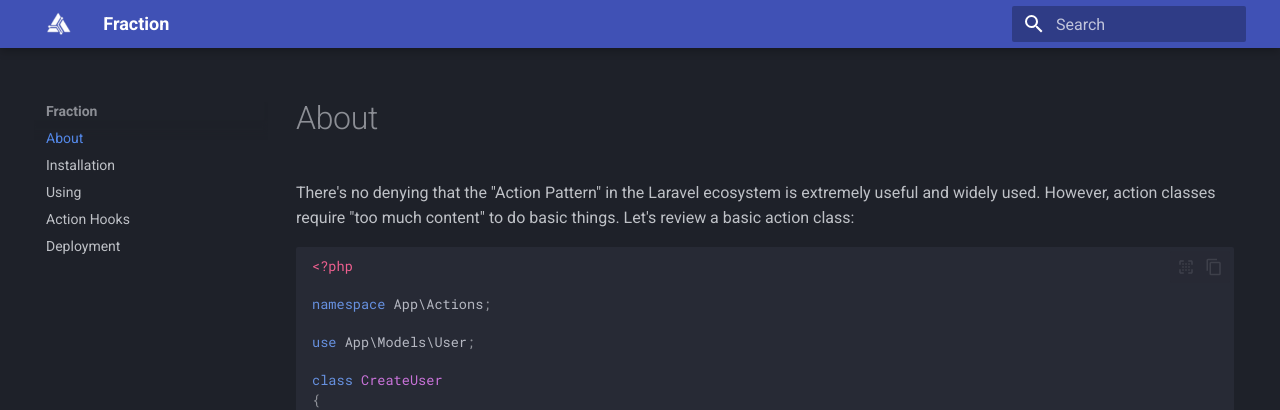
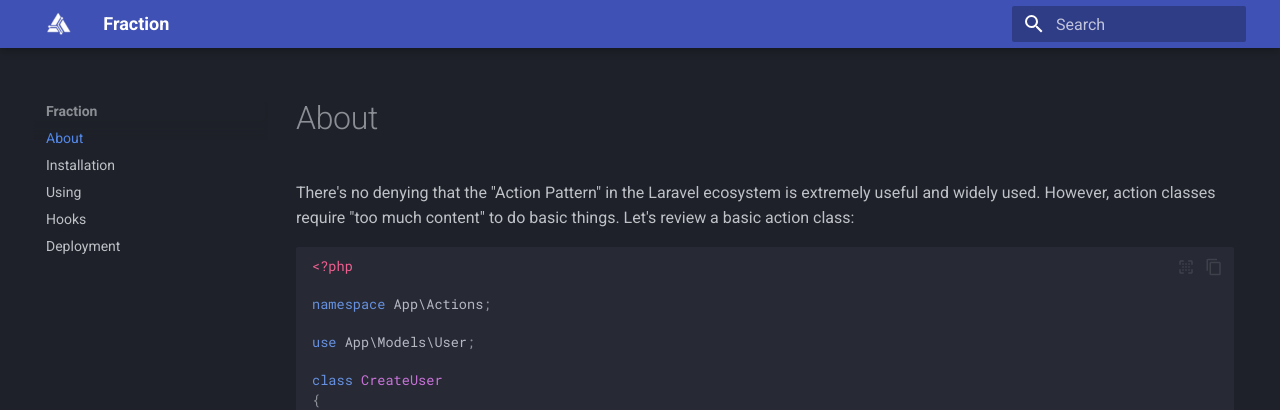
Before and after one commit to devajmeireles/fraction, an MkDocs documentation site: the page built from docs/index.md, in a window 1280 px wide. Shown: the top 410 px of the page. Built offline with MkDocs 1.6.1 and Material for MkDocs 9.7.7, drawn with Linux system fonts in a browser that asks for light colours.

Commit message:
Update mkdocs.yml

```diff
--- a/mkdocs.yml
+++ b/mkdocs.yml
@@ -39,5 +39,5 @@
   - About: index.md
   - Installation: installation.md
   - Using: using.md
-  - Action Hooks: hooks.md
+  - Hooks: hooks.md
   - Deployment: deployment.md
```
